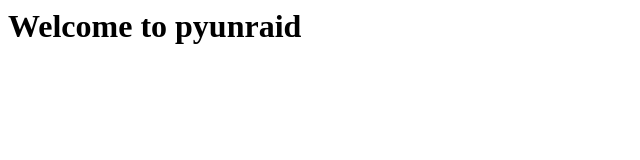
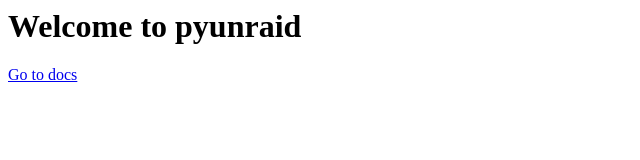
Before and after one commit to simse/pyunraid, a plain HTML site: page web/index.html in a window 1280 px wide. Shown: the full height of the page, 0-640 px from the left. Drawn offline with Linux system fonts and the light colour scheme.

Commit message:
:pencil: Add link to docs

```diff
--- a/web/index.html
+++ b/web/index.html
@@ -1 +1,3 @@
 <h1>Welcome to pyunraid</h1>
+
+<a href="/docs">Go to docs</a>
```
